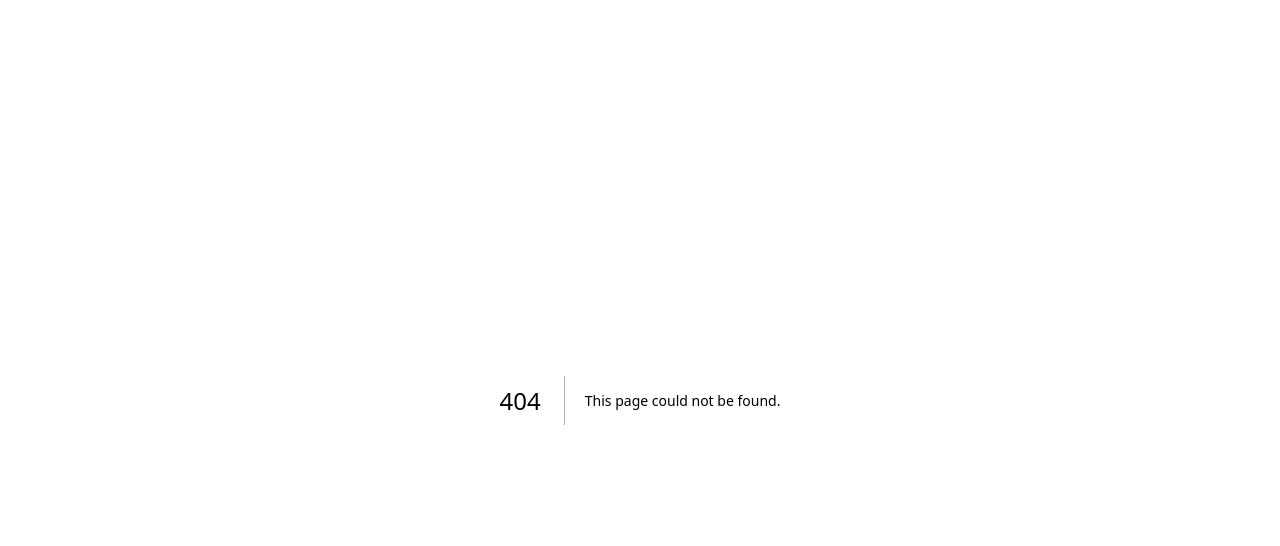
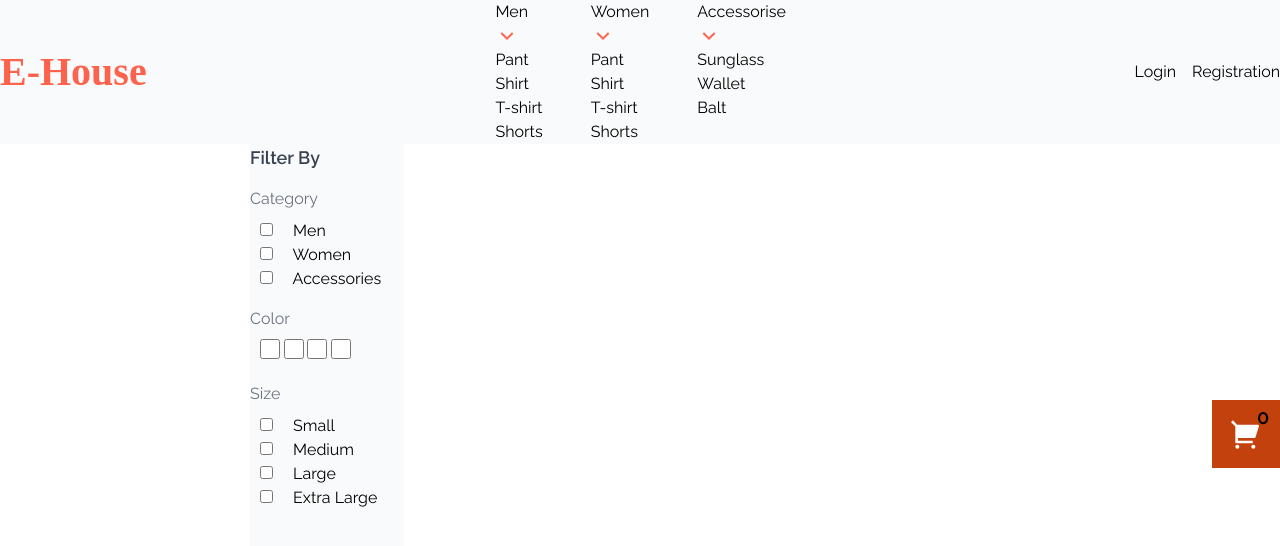
Before and after one commit to ZiadAbdulBari/e-house, a Next.js app: page /filter in a window 1280 px wide. Before the commit this address had no page. Shown: the top 546 px of the page. Built offline with nearby package versions, Linux system fonts and the light colour scheme; a web font is replaced by a local one.

Commit message:
filter page added

```diff
--- /dev/null
+++ b/components/FilterOptions/FilterOptions.jsx
@@ -0,0 +1,38 @@
+import React from 'react';
+import UiInput from '../UiKit/UiInput';
+
+const FilterOptions = () => {
+    return (
+        <div className='h-screen'>
+            <p className='text-gray-700 font-semibold text-[18px]'>Filter By</p>
+            <div className='category-filter mt-4'>
+                <p className='text-gray-500 mb-2'>Category</p>
+                <div className='px-[10px]'>
+                <UiInput type='checkbox' id='cat-man' label='Men'/>
+                <UiInput type='checkbox' id='cat-woman' label='Women'/>
+                <UiInput type='checkbox' id='cat-accessories' label='Accessories'/>
+                </div>
+            </div>
+            <div className='category-filter mt-4'>
+                <p className='text-gray-500 mb-2'>Color</p>
+                <div className='px-[10px] grid grid-flow-col grid-cols-6 gap-2'>
+                    <UiInput type='checkbox' id='color-1' colorCode="red" specialClass="h-[20px] w-[20px]"/>
+                    <UiInput type='checkbox' id='color-2' colorCode="blue" specialClass="h-[20px] w-[20px]"/>
+                    <UiInput type='checkbox' id='color-3' colorCode="orange" specialClass="h-[20px] w-[20px]"/>
+                    <UiInput type='checkbox' id='color-4' colorCode="green" specialClass="h-[20px] w-[20px]"/>
+                </div>
+            </div>
+            <div className='category-filter mt-4'>
+                <p className='text-gray-500 mb-2'>Size</p>
+                <div className='px-[10px]'>
+                    <UiInput type='checkbox' id='size-s' label='Small'/>
+                    <UiInput type='checkbox' id='size-m' label='Medium'/>
+                    <UiInput type='checkbox' id='size-l' label='Large'/>
+                    <UiInput type='checkbox' id='size-xl' label='Extra Large'/>
+                </div>
+            </div>
+        </div>
+    );
+};
+
+export default FilterOptions;
--- /dev/null
+++ b/components/UiKit/UiInput.jsx
@@ -0,0 +1,17 @@
+import React from 'react';
+
+const UiInput = ({type,id,label,colorCode,specialClass}) => {
+    return (
+        <div>
+            {
+                type!=='checkbox' && <label htmlFor={id}>{label}</label>
+            }
+            <input type={type} id={id} className={`accent-orange-400  bg-[${colorCode}] ${specialClass}`}/>
+            {
+                type=='checkbox' && <label htmlFor={id} className='ml-4 '> {label}</label>
+            }
+        </div>
+    );
+};
+
+export default UiInput;
--- /dev/null
+++ b/pages/filter/index.jsx
@@ -0,0 +1,21 @@
+import FilterOptions from "@/components/FilterOptions/FilterOptions";
+import Section from "@/components/Section/Section";
+import MainLayout from "@/layout/MainLayout";
+import React from "react";
+
+const Filter = () => {
+  return (
+    <MainLayout>
+      <div className="px-[250px]">
+        <div className="flex w-full gap-2">
+          <div className="w-[20%] h-screen bg-gray-50">
+            <FilterOptions />
+          </div>
+          <div className="w-[80%]">{/* <Section/> */}</div>
+        </div>
+      </div>
+    </MainLayout>
+  );
+};
+
+export default Filter;
```
